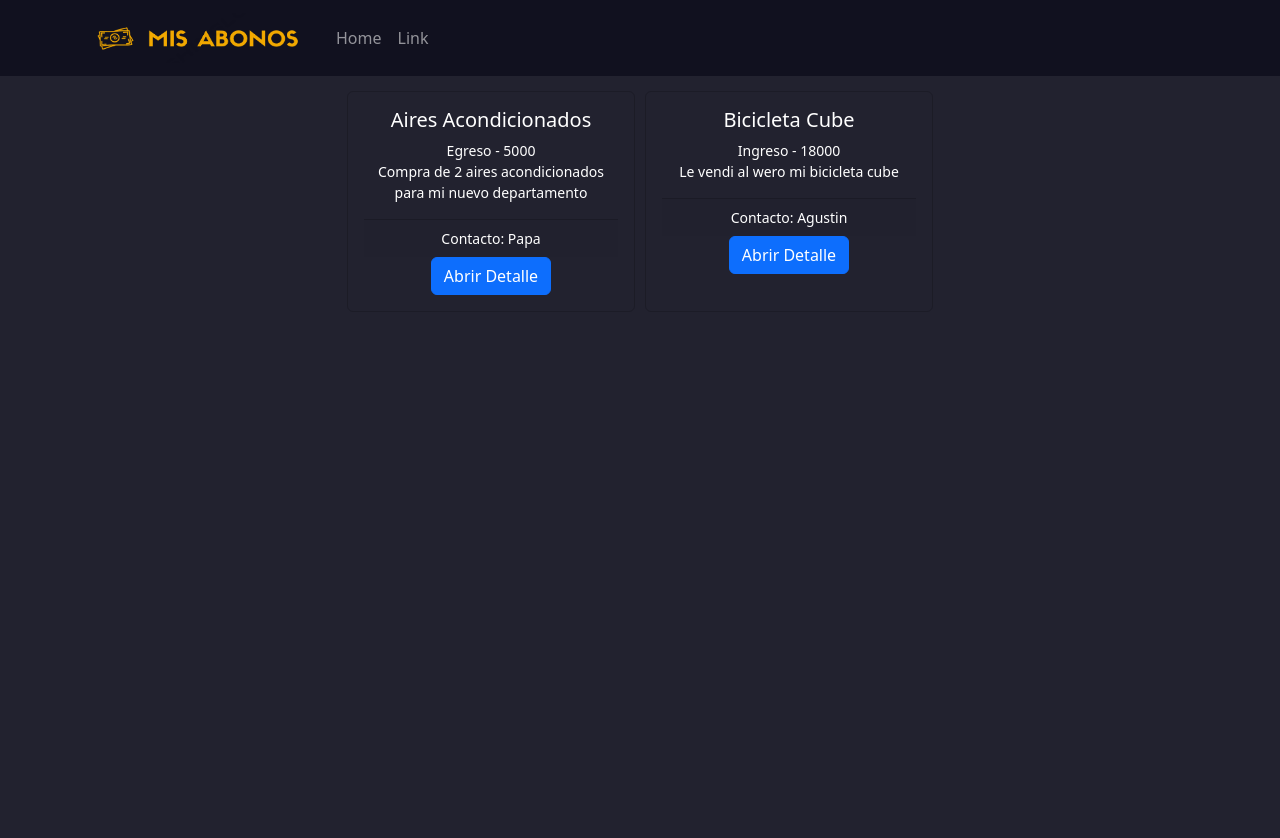
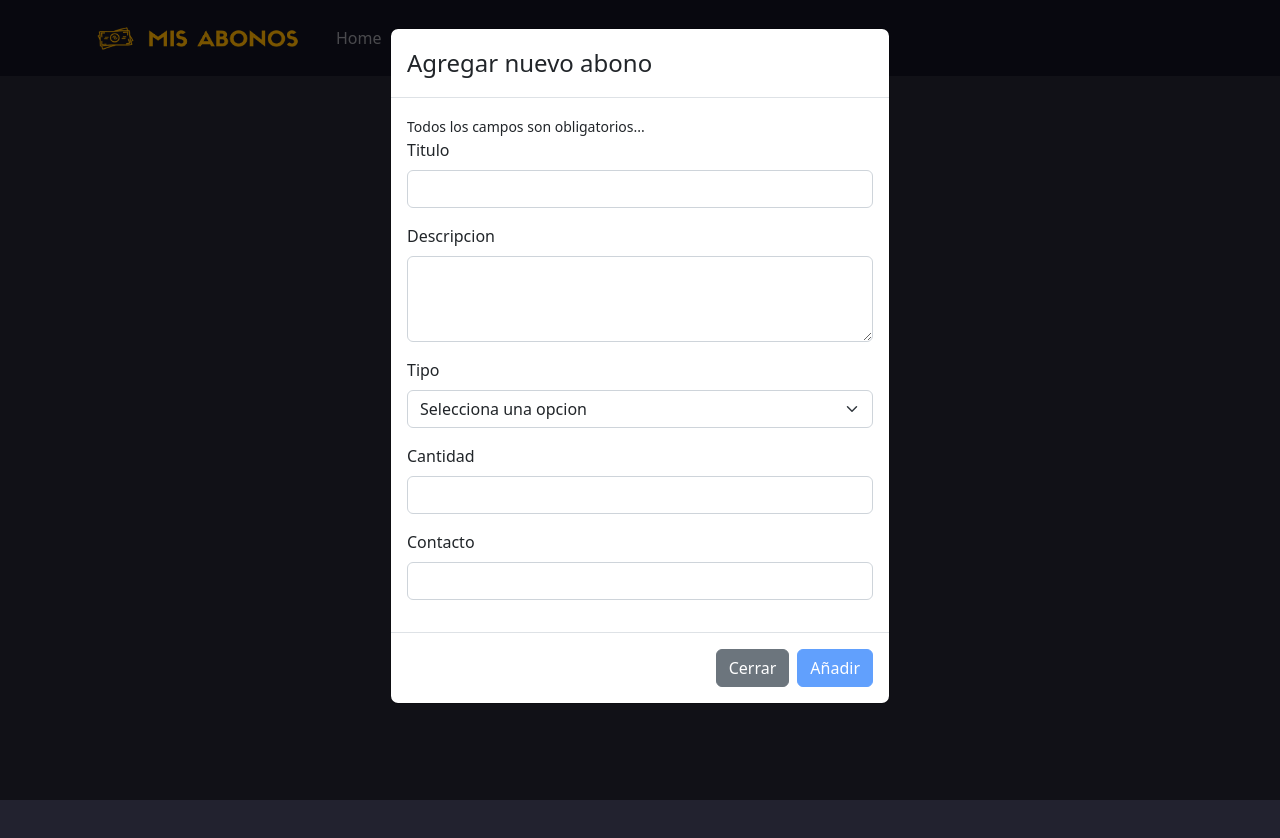
Before and after one commit to diegojava/mis-abonos, a React (Create React App) app: page /add-new in a window 1280 px wide. Shown: the top 838 px of the page. Built offline with nearby package versions, Linux system fonts and the light colour scheme; the HTML template or start-up script is replaced by a standard one.

Commit message:
add support for localstorage

```diff
--- a/package.json
+++ b/package.json
@@ -11,7 +11,8 @@
     "react-bootstrap": "^2.7.2",
     "react-dom": "^18.2.0",
     "react-scripts": "5.0.1",
-    "web-vitals": "^2.1.4"
+    "web-vitals": "^2.1.4",
+    "wouter": "^2.10.0"
   },
   "scripts": {
     "start": "react-scripts start",
--- a/src/App.js
+++ b/src/App.js
@@ -3,14 +3,23 @@ import 'bootstrap/dist/css/bootstrap.min.css';
 
 import Menu from './components/Menu';
 import ListOfCards from './components/ListOfCards';
+import { Route, useLocation } from 'wouter';
+import { useEffect } from 'react';
+import NewPaymentModal from './components/NewPaymentModal';
 
 
 function App() {
+  const [location, setLocation] = useLocation();
+  useEffect(() => {
+    if (location === '/') setLocation('/home')
+  })
+
   return (
     <div className="App">
       <Menu />
       <section className="App-content">
-        <ListOfCards />
+        <Route path='/home' component={ListOfCards} />
+        <Route path='/add-new' component={NewPaymentModal} />
       </section>
     </div>
   );
--- a/src/components/ListOfCards.js
+++ b/src/components/ListOfCards.js
@@ -1,54 +1,16 @@
+import { useLocation } from "wouter";
 import CardUI  from "./CardUI";
 
 export default function ListOfCards () {
+    const [, setLocation] = useLocation()
 
-    const payments = [
-        {
-            key: 1,
-            title: 'Aires Acondicionados',
-            type: 'Egreso',
-            amount: '5000',
-            contact: 'Papa',
-            description: 'Compra de 2 aires acondicionados para mi nuevo departamento',
-            payments: [
-                {
-                    description: '1 de 10',
-                    amount: 500
-                },
-                {
-                    description: '2 de 10',
-                    amount: 500
-                }
-            ]
-        },
-        {
-            key: 2,
-            title: 'Bicicleta Cube',
-            type: 'Ingreso',
-            amount: '18000',
-            contact: 'Agustin',
-            description: 'Le vendi al wero mi bicicleta cube',
-            payments: [
-                {
-                    description: 'abono 3 mil',
-                    amount: 3000
-                },
-                {
-                    description: 'abono 5 mil',
-                    amount: 5000
-                },
-                {
-                    description: '1 de 4',
-                    amount: 2500
-                }
-            ]
-        }
-    ]
+    const payments = JSON.parse(localStorage.getItem('payments'))
 
     return (
         <div className="card-list">
             {
-                payments.map(payment => {
+                !payments ? <h3 onClick={() => setLocation('/add-new')}>Añade un nuevo abono</h3>
+                : payments.map(payment => {
                     return (
                         <CardUI
                             key={payment.key}
--- a/src/components/Menu.js
+++ b/src/components/Menu.js
@@ -1,12 +1,13 @@
 import { Container, Nav, Navbar } from 'react-bootstrap'
 import logo from '../logo.png'
+import ModalUI from './ModalUI'
 
 
 export default function Menu() {
   return (
     <Navbar variant="dark" className='bg-menu'>
       <Container className='bg-menu'>
-          <Navbar.Brand href="#home">
+          <Navbar.Brand href="/">
             <img
               alt=""
               src={logo}
@@ -21,8 +22,8 @@ export default function Menu() {
             style={{ maxHeight: '100px' }}
             navbarScroll
           >
-            <Nav.Link href="#">Home</Nav.Link>
-            <Nav.Link href="#">Link</Nav.Link>
+            <Nav.Link href="/">Home</Nav.Link>
+            <Nav.Link href="/add-new">Añadir abono</Nav.Link>
           </Nav>
         </Navbar.Collapse>
       </Container>
--- /dev/null
+++ b/src/components/NewPaymentModal.js
@@ -0,0 +1,128 @@
+import React, { useEffect, useState } from 'react';
+import Button from 'react-bootstrap/Button';
+import Form from 'react-bootstrap/Form';
+import Modal from 'react-bootstrap/Modal';
+import { useLocation } from 'wouter';
+
+export default function NewPaymentModal() {
+  const [show, setShow] = useState(true);
+  const [, setLocation] = useLocation();
+
+  const [title, setTitle] = useState(undefined)
+  const [description, setDescription] = useState(undefined)
+  const [type, setType] = useState(undefined)
+  const [amount, setAmount] = useState(undefined)
+  const [contact, setContact] = useState(undefined)
+  const [arrayInLS, setArrayInLS] = useState(localStorage.getItem('payments'))
+
+
+  const handleClose = () => {
+    console.log({ title, description, type, amount, contact });
+    validation ? handleSubmit() : setLocation('/')
+    setLocation('/')
+    setShow(false)
+  };
+
+
+  const handleSubmit = () => {
+    const newPayment = {
+      key: arrayInLS ? JSON.parse(arrayInLS).length + 1 : 0 + 1,
+      title: title,
+      type: type,
+      amount: amount,
+      contact: contact,
+      description: description,
+      payments: []
+  }
+
+  const newArray = [newPayment]
+  const updateArray = arrayInLS && [...JSON.parse(arrayInLS), newPayment]
+
+    arrayInLS
+      ? localStorage.setItem('payments', JSON.stringify(updateArray))
+      : localStorage.setItem('payments', JSON.stringify(newArray))
+
+    //localStorage.setItem('payments', [...arrayPayments, JSON.stringify(newPayment)])
+  }
+
+  const validation = title && description && type && amount
+
+  return (
+    <>
+      <Modal show={show} onHide={handleClose}>
+        <Modal.Header className='modal-header'>
+            <Modal.Title>
+                {'Agregar nuevo abono'}
+            </Modal.Title>
+        </Modal.Header>
+        <Modal.Body>
+          <small>Todos los campos son obligatorios...</small>
+          <Form>
+              <Form.Group
+                className="mb-3"
+                controlId="form.title"
+                onChange={(event) =>
+                  setTitle(event.target.value)
+                }
+                >
+              <Form.Label>Titulo</Form.Label>
+              <Form.Control as="input" rows={3} />
+            </Form.Group>
+            <Form.Group
+                className="mb-3"
+                controlId="form.description"
+                onChange={(event) =>
+                  setDescription(event.target.value)
+                }
+                >
+              <Form.Label>Descripcion</Form.Label>
+              <Form.Control as="textarea" rows={3} />
+            </Form.Group>
+            <Form.Group
+              className="mb-3"
+              controlId="form.type"
+              onChange={(event) =>
+                setType(event.target.value == 1 ? 'Ingreso' : 'Egreso')
+              }
+            >
+              <Form.Label>Tipo</Form.Label>
+              <Form.Select aria-label="Default select example">
+                <option>Selecciona una opcion</option>
+                <option value="1">Ingreso</option>
+                <option value="2">Egreso</option>
+            </Form.Select>
+            </Form.Group>
+            <Form.Group
+                className="mb-3"
+                controlId="form.amount"
+                onChange={(event) =>
+                  setAmount(event.target.value)
+                }
+                >
+              <Form.Label>Cantidad</Form.Label>
+              <Form.Control as="input" rows={3} />
+            </Form.Group>
+            <Form.Group
+                className="mb-3"
+                controlId="form.contact"
+                onChange={(event) =>
+                  setContact(event.target.value)
+                }
+                >
+              <Form.Label>Contacto</Form.Label>
+              <Form.Control as="input" rows={3} />
+            </Form.Group>
+          </Form>
+        </Modal.Body>
+        <Modal.Footer>
+          <Button variant="secondary" onClick={handleClose}>
+            Cerrar
+          </Button>
+          <Button variant="primary" onClick={handleClose} disabled={!validation}>
+            Añadir
+          </Button>
+        </Modal.Footer>
+      </Modal>
+    </>
+  );
+}
```
Also changed, not shown: 1 other file (tests, documents, lock files or other folders).
